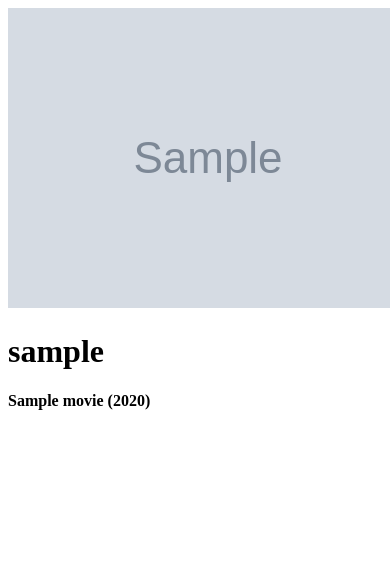
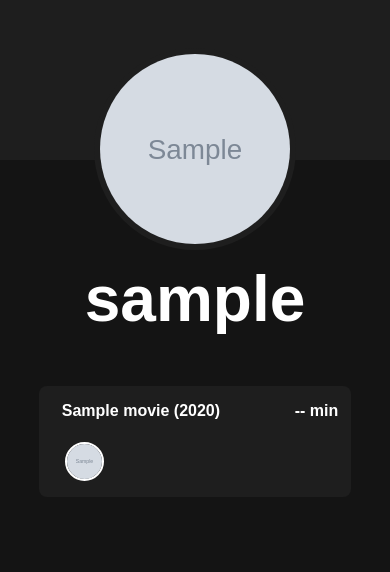
Before and after one commit to Kronos0815/film-forum-4.0, a Django app: template movies/templates/movies/user_votes.html in a window 390 px wide; the page is wider, and only the part inside the window is pictured. Shown: the top 572 px of that part. Run offline with Django 5.2, Linux system fonts and the light colour scheme; tables that the repository leaves empty hold one stand-in row (values such as "Sample post"); the template is opened without the code that fills it: values that come from a table or form of the project are taken from there, most other values are stand-ins (such as "Sample title", 1, 10 or a date in 2020); grey boxes marked "Sample" are stand-in pictures.

Commit message:
User Page

```diff
--- a/movies/static/movies/css/user_page.css
+++ b/movies/static/movies/css/user_page.css
@@ -0,0 +1,160 @@
+body {
+  display: flex;
+  flex-direction: column;
+  align-items: center;
+  background-color: #141414;
+  color: white;
+  margin: 0;
+  padding: 0;
+  font-family: Arial, sans-serif;
+  position: relative;
+}
+
+h1{
+    font-size: 5rem;
+    margin-bottom: 0.2em;
+}
+
+header {
+height: 250px;
+width: 100%;
+background-color: #1e1e1e;
+}
+
+.profilePicture {
+    width: 300px;
+    height: 300px;
+    border-radius: 50%;
+    overflow: hidden;
+    border: 6px solid #1e1e1e;
+}
+
+#userName {
+/* Items am unteren rand */
+    margin-top: auto;
+    padding: 0.5em;
+    margin-bottom: 0.1em;
+    margin-left: 4em;
+}
+
+.userContainer {
+    position: relative;
+    left: -7em;
+    display: grid;
+    grid-template-columns: min-content auto;
+    margin: -10em;
+    margin-bottom: 2em;
+
+}
+
+.scrollContainer {
+    margin-top: 1em;
+    height: fit-content;
+    width: max(1200px, 50vw);
+    padding: 10px;
+    width: 80%;
+    max-width: 900px;
+/*     background-color: #1e1e1e; */
+    border-radius: 8px;
+    margin-bottom: 3em;
+
+}
+
+.voteMoviePoster {
+    width: 8em;
+    height: auto;
+    border-radius: 8px; margin-right: 1em;
+    border: solid white 2px;
+}
+
+.movieVoteEntry {
+    display: grid;
+    grid-template-columns: 8em 2fr 4em 4em 1fr;
+    align-items: center;
+    gap: 1em;
+    background-color: #1e1e1e;
+    padding: 0.8em;
+    border-radius: 8px;
+}
+
+.voteContainer {
+    display: flex;
+    flex-wrap: wrap;
+}
+
+.voteProfilePicture {
+    border: white solid 2px;
+    border-radius: 50%;
+    margin: 0.2em;
+    height: 35px;
+    width: 35px;
+}
+
+@media (max-width: 1000px){
+
+    header {
+        height: 160px;
+    }
+
+    h1{
+        font-size: 4rem;
+        margin: 0;
+    }
+
+    h4{
+        padding-inline: fit-content;
+        margin-block: 0.2em;
+    }
+
+    .profilePicture{
+        width: 190px;
+        height: 190px;
+    }
+
+    .userContainer {
+        left: 0;
+        margin: -7em;
+        grid-template-columns: auto;
+        justify-items: center;
+        text-align: center;
+    }
+
+    #userName {
+        margin-left: 0;
+        margin-bottom: 8em;
+    }
+
+    .voteMoviePoster {
+        display: none;
+    }
+
+    .scrollContainer {
+        width: 80%;
+        height: fit-content;
+    }
+
+    #tomatoMeter {
+        display: none;
+    }
+
+    .movieVoteEntry {
+        grid-template-columns:  auto 2fr;
+        gap: 0.5em;
+    }
+    .movieVoteEntry h4:nth-child(3) {
+        text-align: right;
+        justify-self: end;
+    }
+    .voteContainer {
+    display: flex;
+    flex-wrap: wrap;
+    grid-column: 1 / -1;
+    margin-top: 0.5em;
+    margin-left: 10px;
+
+    }
+
+
+
+
+}
--- a/movies/templates/movies/user_page.html
+++ b/movies/templates/movies/user_page.html
@@ -2,18 +2,22 @@
 <!DOCTYPE html>
 <html lang="de">
   <head>
-    <!-- TODO: Add Icon -->
+    <link rel="icon" type="image/png" href="{% static 'movies/ui/PizzaAhegao.png' %}">
     <meta charset="UTF-8" />
     <meta name="viewport" content="width=device-width, initial-scale=1.0" />
     <title>{{requested_user.username|default:"Wait a minute, who are you??"}}</title>
     <link rel="stylesheet" href="{% static 'movies/css/user_page.css' %}">
   </head>
 <body>
+    <header>
 
-    <div id="userImage">
-        {% if requested_user.userprofile.profile_image %}
-        <img src="{{ requested_user.userprofile.profile_image.url }}" alt="{{ user.username }}" class="voteProfilePicture" title="{{ user.username }}">
-        {% else %}
+    </header>
+
+    <div class="userContainer">
+        <div id="userImage" >
+            {% if requested_user.userprofile.profile_image %}
+            <img class="profilePicture" src="{{ requested_user.userprofile.profile_image.url }}" alt="{{ user.username }}" class="voteProfilePicture" title="{{ user.username }}">
+            {% else %}
         <div>
             {{ requested_user.username|first|upper }}
         </div>
@@ -23,8 +27,9 @@
     <div id="userName">
         <h1> {{requested_user.username|default:"Wait a minute, who are you??"}}</h1>
     </div>
+    </div>
 
-<section id="userVotesSection">
+<section id="userVotesSection" class="scrollContainer">
     {% block user_votes %}
     {% endblock %}
 </section>
--- a/movies/templates/movies/user_votes.html
+++ b/movies/templates/movies/user_votes.html
@@ -1,8 +1,31 @@
 {% extends 'movies/user_page.html' %}
 {% block user_votes %}
     {% for movie in voted_movies %}
-        <h4 id="movieInfo_{{movie.id}}">{{movie.title}} ({{movie.year}}) </h4>
+        <div id="movieInfo_{{movie.id}}" class="movieVoteEntry">
+            <img src="{{ movie.imgURL }}" alt="{{ movie.title }} Poster" class="voteMoviePoster">
+            <h4 style="margin-left: 10px;"> {{movie.title}} ({{movie.year}}) </h4>
+            <h4> {{movie.runtime| default:"--"}} min</h4>
+            <h4 id="tomatoMeter"> {{movie.tomatoMeter| default:"--,-"}} 🍅 </h4>
+            <div class="voteContainer">
+                {% for user in movie.votes.all %}
+                    {% if user.userprofile.profile_image %}
+                      <img src="{{ user.userprofile.profile_image.url }}"
+                        alt="{{ current_user.username }}"
+                        class="voteProfilePicture" >
+                {% else %}
+                    <div class="voteProfilePicture"
+                        style=" width: 35px; height: 35px;
+                         display: flex; align-items: center; justify-content: center; background-color: #141414; text-decoration: none; color: white; border: white solid 2px; outline: none;"
+                        ;>
+              {{ user.username|first|upper }}
+            </div>
+          </a>
+          {% endif %}
+            {% endfor %}
+            </div>
+        </div>
+        <br>
     {% empty %}
-        <p>"{{ requested_user.username}}" hat für keine Filme gevotet.</p>
+        <p>{{ requested_user.username}} hat für keine Filme gevotet.</p>
     {% endfor %}
 {% endblock %}
```
